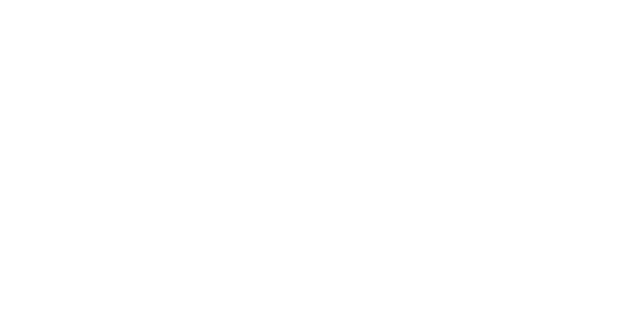
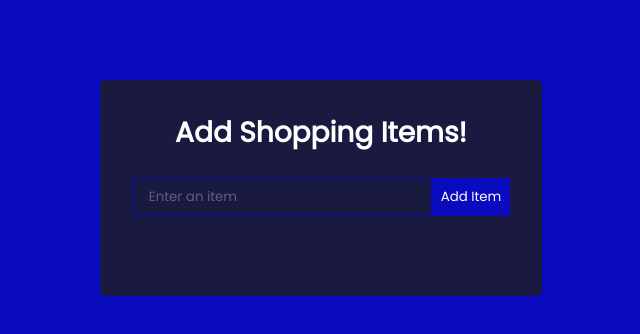
Before and after one commit to jaydenduncan/grocerylist, a React (Create React App) app: page / in a window 1280 px wide. Shown: the top 334 px of the page, without its empty margins (319-959 px from the left). Built offline with nearby package versions, Linux system fonts and the light colour scheme.

Commit message:
Created grocery form

```diff
--- a/package.json
+++ b/package.json
@@ -40,5 +40,8 @@
       "last 1 firefox version",
       "last 1 safari version"
     ]
+  },
+  "devDependencies": {
+    "ajv": "^7.2.4"
   }
 }
--- a/src/App.css
+++ b/src/App.css
@@ -1,38 +1,60 @@
-.App {
+@import url("https://fonts.googleapis.com/css2?family=Poppins&display=swap");
+
+*{
+  font-family: 'Poppins', sans-serif;
+  margin: 0;
+  padding: 0;
+  box-sizing: border-box;
+}
+
+body{
+  background-color: #0a0abf;
+  display: flex;
+  justify-content: center;
+  align-items: center;
+}
+
+.App{
   text-align: center;
 }
 
-.App-logo {
-  height: 40vmin;
-  pointer-events: none;
+h1{
+  color: #ffffff;
+  margin-bottom: 0.5rem;
+  font-size: 1.75rem;
 }
 
-@media (prefers-reduced-motion: no-preference) {
-  .App-logo {
-    animation: App-logo-spin infinite 20s linear;
-  }
+.GroceryWrapper{
+  background-color: #1a1a40;
+  margin-top: 5rem;
+  padding: 2rem;
+  border-radius: 5px;
 }
 
-.App-header {
-  background-color: #282c34;
-  min-height: 100vh;
-  display: flex;
-  flex-direction: column;
-  align-items: center;
-  justify-content: center;
-  font-size: calc(10px + 2vmin);
-  color: white;
+.GroceryForm{
+  width: 100%;
+  margin-bottom: 1rem;
 }
 
-.App-link {
-  color: #61dafb;
+.grocery-input{
+  outline: none;
+  background: none;
+  border: 1px solid #0a0abf;
+  padding: 0.5rem 1rem;
+  margin-top: 1rem;
+  margin-bottom: 2rem;
+  width: 300px;
+  color: #ffffff;
 }
 
-@keyframes App-logo-spin {
-  from {
-    transform: rotate(0deg);
-  }
-  to {
-    transform: rotate(360deg);
-  }
+.grocery-input::placeholder{
+  color: #ffffff4d;
 }
+
+.grocery-btn{
+  background-color: #0a0abf;
+  color: #ffffff;
+  border: none;
+  padding: 0.55rem;
+  cursor: pointer;
+}
--- a/src/App.js
+++ b/src/App.js
@@ -2,7 +2,11 @@ import './App.css';
 import { GroceryWrapper } from './components/GroceryWrapper';
 
 function App() {
-  <GroceryWrapper />
+  return (
+    <div className='App'>
+      <GroceryWrapper />
+    </div>
+  )
 }
 
 export default App;
--- a/src/components/GroceryForm.js
+++ b/src/components/GroceryForm.js
@@ -1,5 +1,17 @@
+import React, { useState } from "react";
+
 export function GroceryForm(){
+    const [value, setValue] = useState("");
+
+    const handleSubmit = e => {
+        e.preventDefault();
+    }
+
     return (
-        <h1>This is the GroceryForm Component</h1>
+        <form className="GroceryForm" onSubmit={handleSubmit}>
+            <input type="text" className="grocery-input" placeholder="Enter an item"
+            value={value} onChange={(e) => setValue(e.target.value)} />
+            <button type="submit" className="grocery-btn"> Add Item </button>
+        </form>
     );
 }
--- a/src/components/GroceryWrapper.js
+++ b/src/components/GroceryWrapper.js
@@ -1,5 +1,11 @@
+import React from "react";
+import { GroceryForm } from "./GroceryForm";
+
 export function GroceryWrapper(){
     return (
-        <h1>This is the GroceryWrapper Component</h1>
+        <div className="GroceryWrapper">
+            <h1>Add Shopping Items!</h1>
+            <GroceryForm />
+        </div>
     );
 }
```
Also changed, not shown: 1 other file (tests, documents, lock files or other folders).
